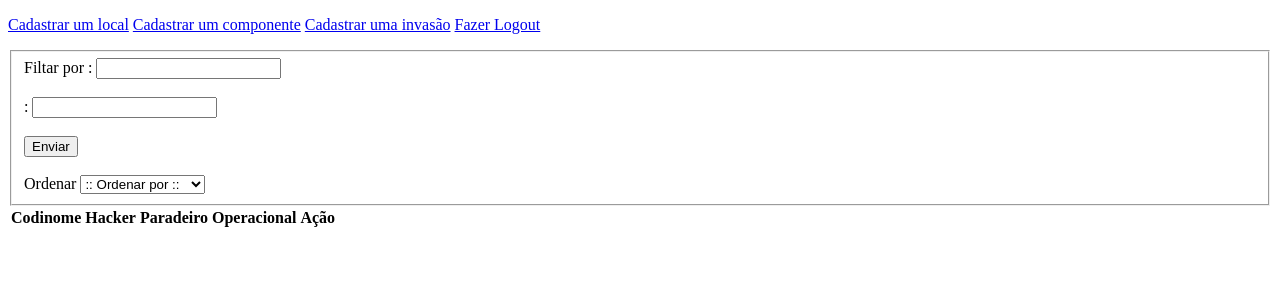
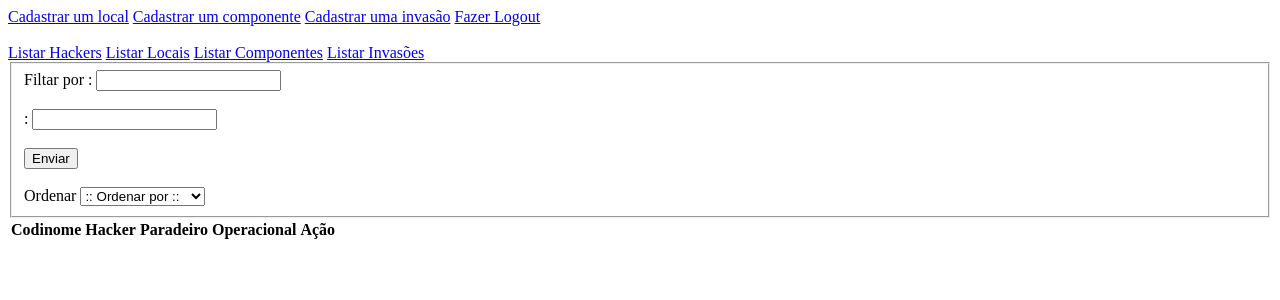
Before and after one commit to vespaz/Hackando, a PHP site: page /lista_componentes.php in a window 1280 px wide. Shown: the top 300 px of the page. Run offline with PHP 8.4, Linux system fonts and the light colour scheme; the visitor is signed in with stand-in values (Sample User, id 1); lists and menus that the app fills with data are empty.

Commit message:
Trabalho - Versão 1.1 (Beta)

```diff
--- a/php/funcao.php
+++ b/php/funcao.php
@@ -4,14 +4,25 @@
 
 		?>
 
-		<p class="link">
+		<div class="link">
 
 			<a href="locais.php">Cadastrar um local</a>
 			<a href="componentes.php">Cadastrar um componente</a>
 			<a href="invasoes.php">Cadastrar uma invasão</a>
 			<a href="logout.php">Fazer Logout</a>
 
-		</p>
+		</div>
+
+		<br />
+
+		<div class="link">
+
+			<a href="lista_hackers.php">Listar Hackers</a>
+			<a href="lista_locais.php">Listar Locais</a>
+			<a href="lista_componentes.php">Listar Componentes</a>
+			<a href="ilista_nvasoes.php">Listar Invasões</a>
+
+		</div>
 
 		<?php
 
```
